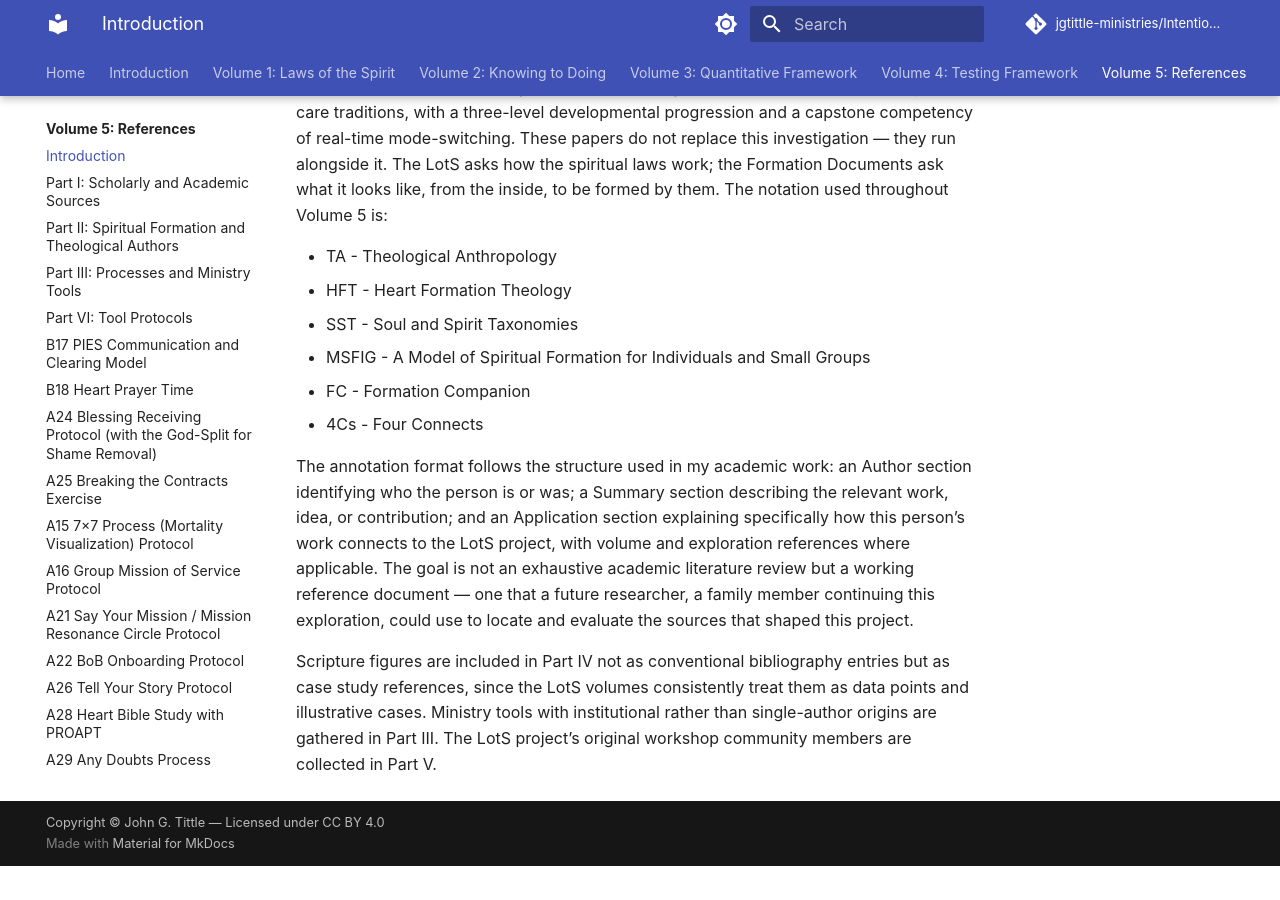
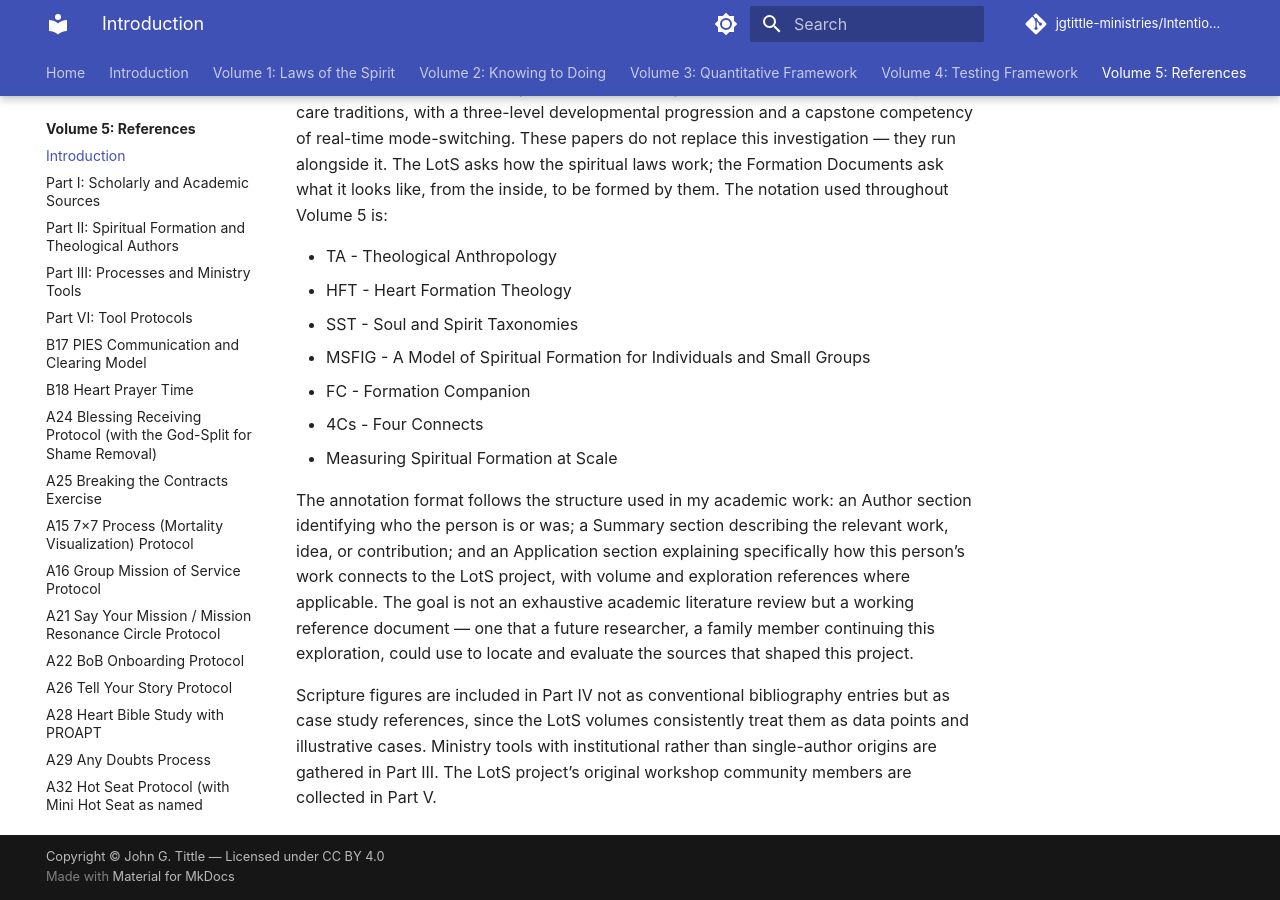
Before and after one commit to jgtittle-ministries/Intentional-Journey-of-the-Heart, an MkDocs documentation site: the page built from docs/volume-5-references/introduction.md, in a window 1280 px wide and 900 px high, scrolled down 783 px. Built offline with MkDocs 1.6.1 and Material for MkDocs 9.7.7, drawn with Linux system fonts in a browser that asks for light colours; some web fonts are replaced; comment, search, counter and statistics services are not loaded; before the commit the page ends 1649 px from its top, so only the background shows below that.

Commit message:
Update introduction.md

```diff
--- a/docs/volume-5-references/introduction.md
+++ b/docs/volume-5-references/introduction.md
@@ -16,6 +16,7 @@
 - MSFIG - A Model of Spiritual Formation for Individuals and Small Groups
 - FC - Formation Companion
 - 4Cs - Four Connects
+- Measuring Spiritual Formation at Scale
 
 The annotation format follows the structure used in my academic work: an Author section identifying who the person is or was; a Summary section describing the relevant work, idea, or contribution; and an Application section explaining specifically how this person’s work connects to the LotS project, with volume and exploration references where applicable. The goal is not an exhaustive academic literature review but a working reference document — one that a future researcher, a family member continuing this exploration, could use to locate and evaluate the sources that shaped this project.
 
```
